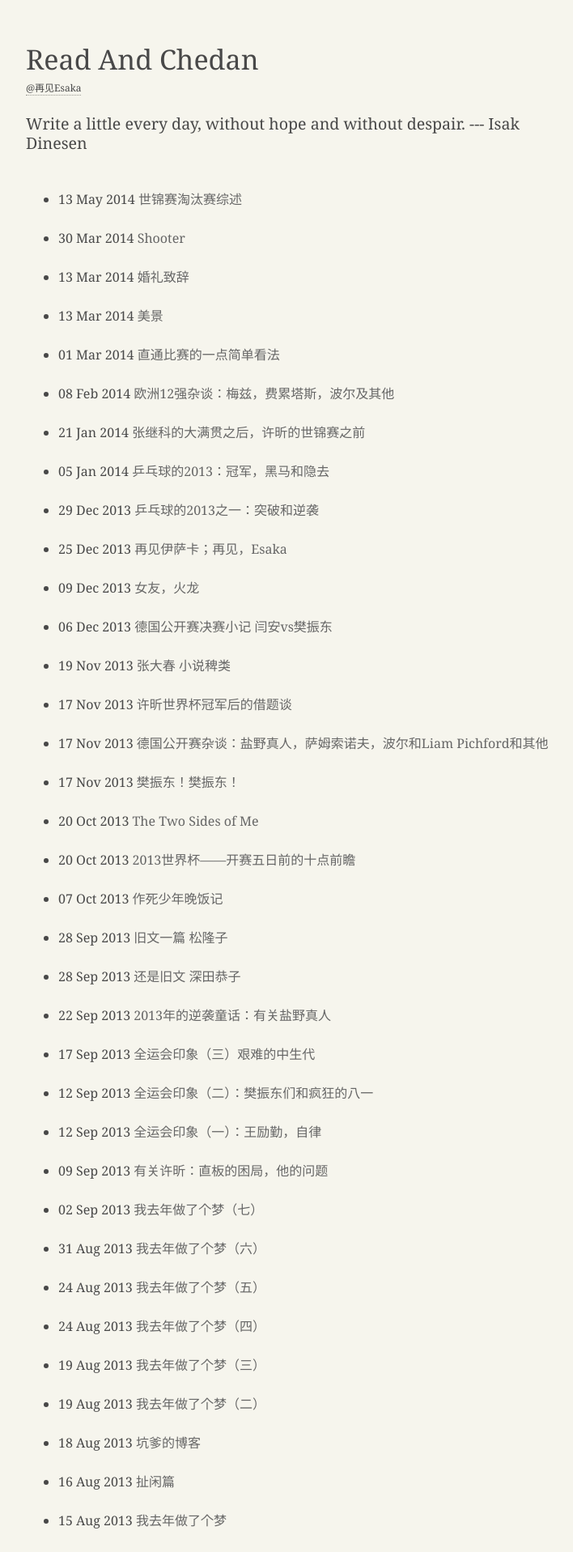
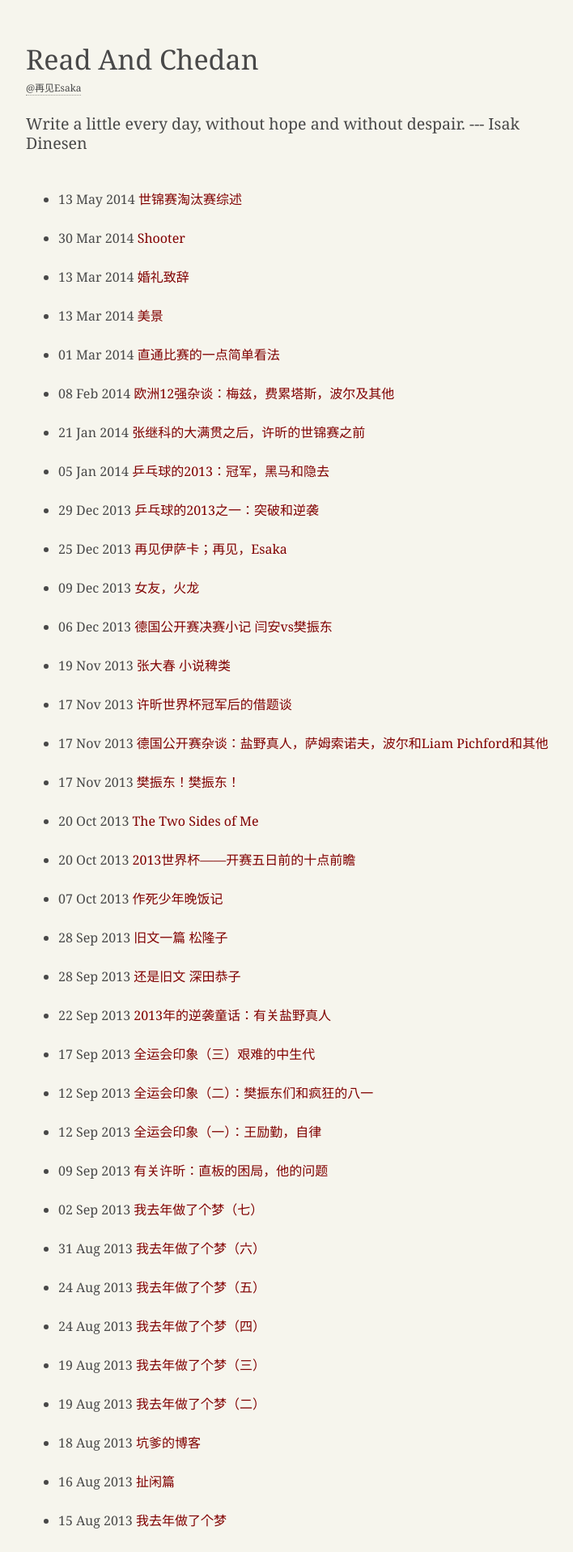
Before and after one commit to readandchedan/readandchedan.github.io, a Jekyll site: the page built from index.html, in a window 1280 px wide. Shown: the top 1917 px of the page at 81% size, without its empty margins (270-978 px from the left). Built offline with Jekyll 4.4.1, drawn with Linux system fonts in a browser that asks for light colours.

Commit message:
Update default.html

```diff
--- a/_layouts/default.html
+++ b/_layouts/default.html
@@ -34,7 +34,7 @@ header a:visited {
 }
 
 a {
-    color: #666666;
+    color: #800000;
     text-decoration: none;
 }
 
```
